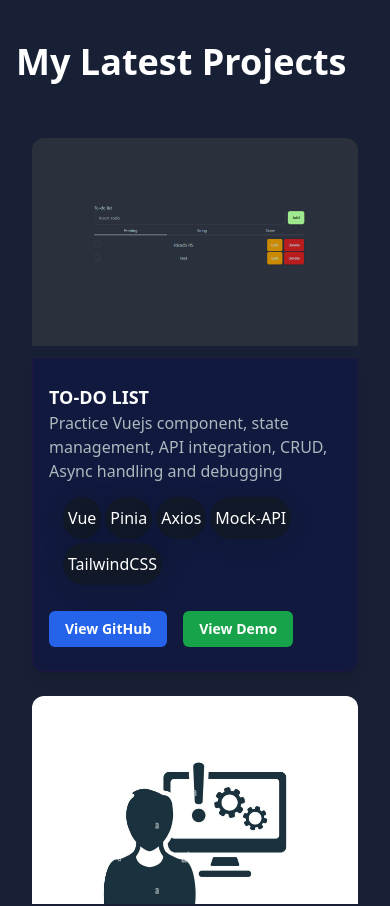
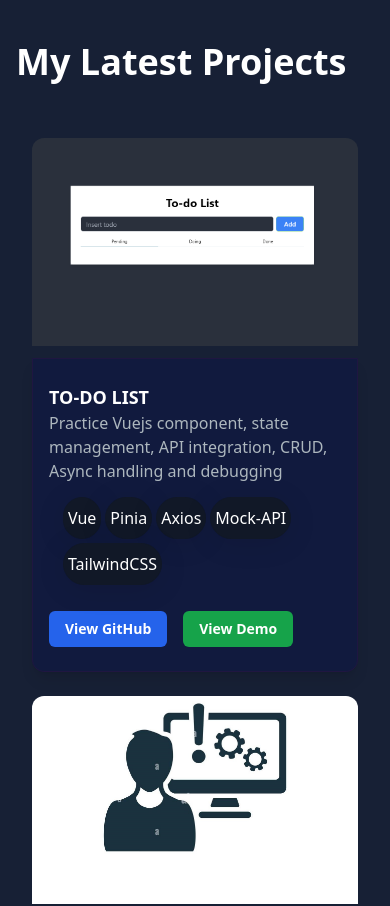
Before and after one commit to Charifx7/MyPortfolio, a Vue app: page / in a window 390 px wide. Shown: the part 2400-3306 px from the top of the page. Built offline with nearby package versions, Linux system fonts and the light colour scheme.

Commit message:
responsive project image

```diff
--- a/src/components/LatestProjSection.vue
+++ b/src/components/LatestProjSection.vue
@@ -7,9 +7,13 @@
             <ul class="px-4 sm:py-16 xl:pr-16 grid grid-cols-1 gap-6 pt-10 sm:grid-cols-2 md:gap-10 md:pt-12 lg:grid-cols-3 "
                 data-aos="fade-right">
                 <div v-for="project in Projects" :key="project.id" class="transition-transform duration-500 hover:scale-105">
-                    <div class="h-52 md:h-[24rem] rounded-t-xl relative group "
-                        :style="{ backgroundImage: 'url(' + project.image + ')', backgroundSize: 'cover' }">
-
+                    <div class="h-52 md:h-[24rem] rounded-t-xl relative flex items-center justify-center group"
+            :style="{
+                backgroundImage: 'url(' + project.image + ')',
+                backgroundSize: 'cover',
+                backgroundPosition: 'center',
+                backgroundRepeat: 'no-repeat'
+            }">
                     </div>
                     <div class="text-white rounded-b-xl mt-3 bg-[#111a3e] shadow-lg border border-[#1f1641] py-6 px-4">
                         <h3 class="text-lg font-semibold uppercase lg:text-xl"> {{ project.title }}</h3>
@@ -48,8 +52,8 @@ const Projects = ref([
         title: 'To-do list',
         description: 'Practice Vuejs component, state management, API integration, CRUD, Async handling and debugging',
         technologies: ['Vue', 'Pinia', 'Axios', 'Mock-API', 'TailwindCSS'],
-        gitURL: 'https://github.com/Charifx7/todolist',
-        webURL: 'https://todolist-weld-alpha.vercel.app/'
+        gitURL: 'https://github.com/Charifx7/todo-list',
+        webURL: 'https://todo-list-beta-two-62.vercel.app/'
     },
     {
         id: 2,
```
Also changed, not shown: public/assets/project1.png.
